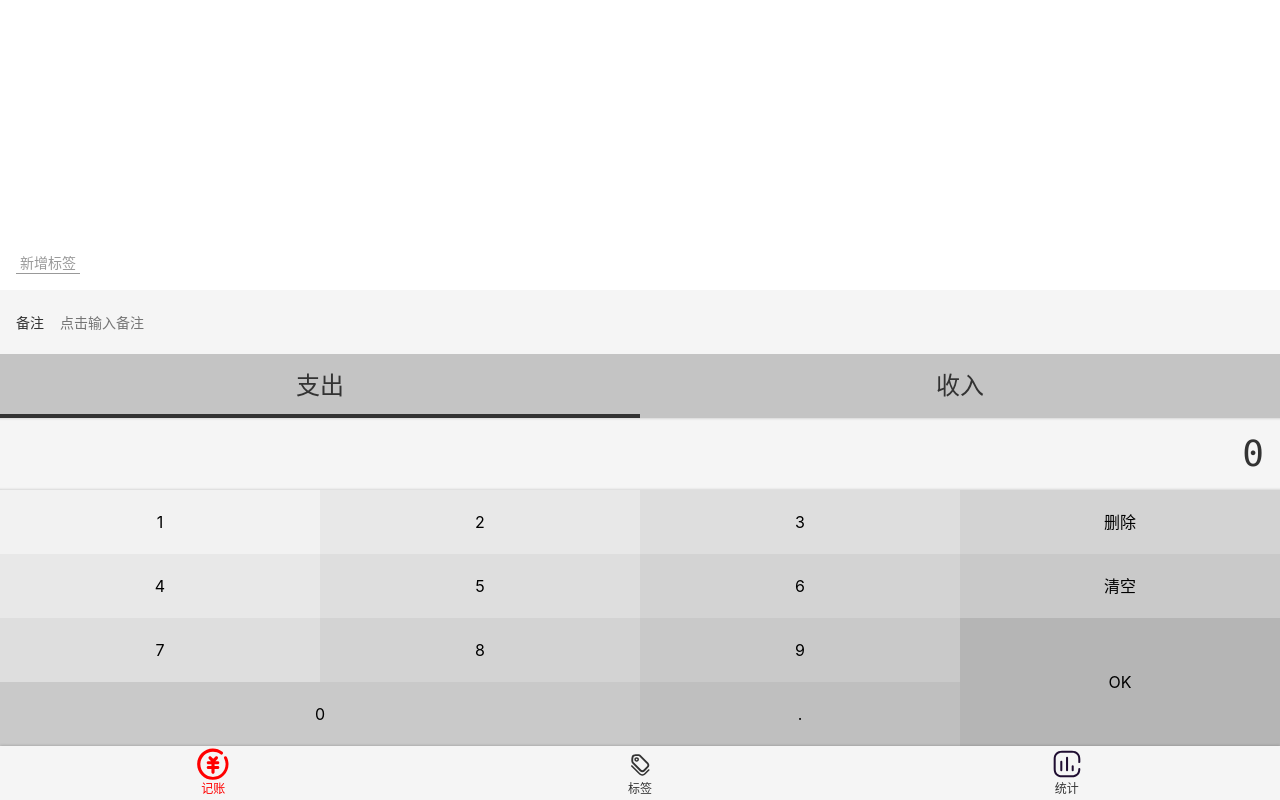
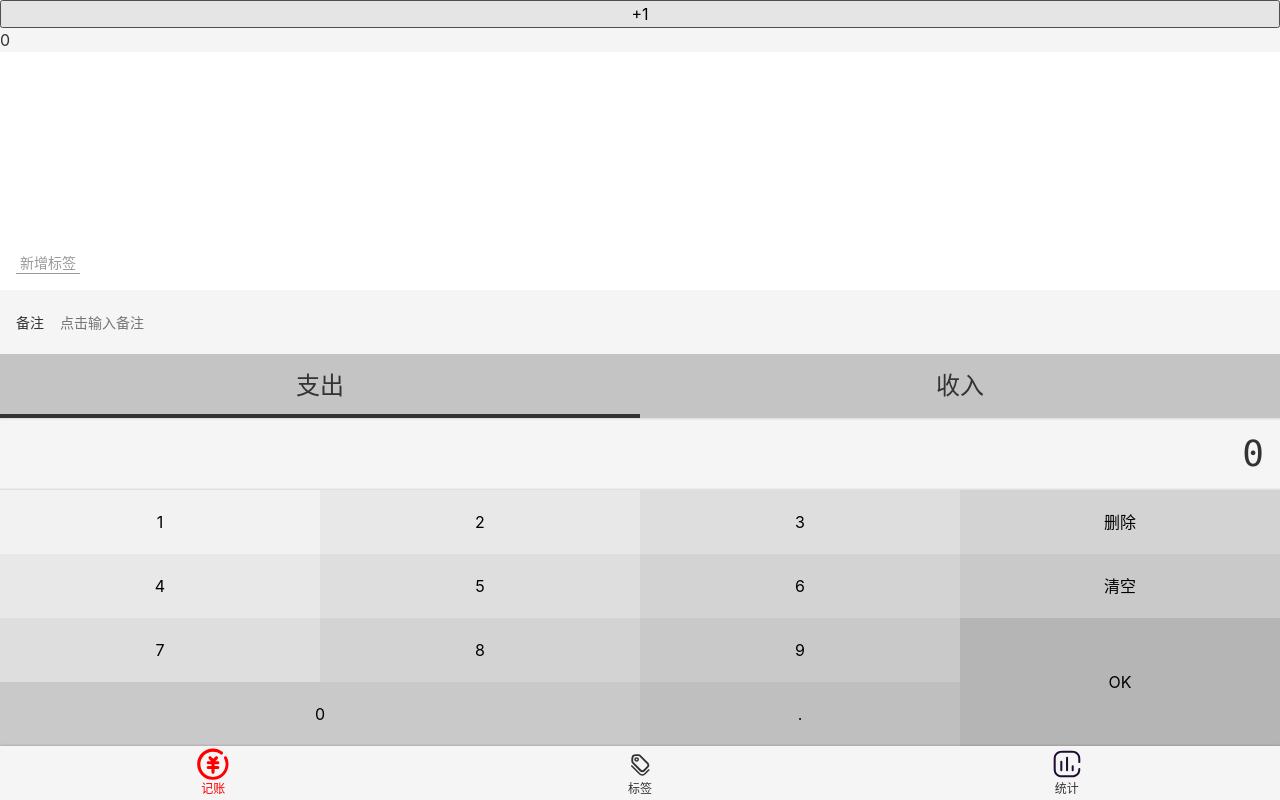
Before and after one commit to yangnju/morney, a Vue app: page /#/money in a window 1280 px wide. Built offline with nearby package versions, Linux system fonts and the light colour scheme.

Commit message:
解决count 传值和ä传递è地址问题

```diff
--- a/src/App.vue
+++ b/src/App.vue
@@ -1,13 +1,26 @@
 <template>
-<div>
-  <router-view/>
-</div>
+  <div>
+    <router-view/>
+  </div>
 </template>
+
+<script lang="js">
+import store from '@/store/index2'
+
+export default {
+  data() {
+    return {
+      store: store
+    }
+  }
+}
+</script>
 
 <style lang="scss">
 @import "~@/assets/style/helper.scss";
 @import "~@/assets/style/reset.scss";
-body{
+
+body {
   -webkit-font-smoothing: antialiased;
   -moz-osx-font-smoothing: grayscale;
   color: #333;
--- a/src/store/index2.ts
+++ b/src/store/index2.ts
@@ -2,6 +2,10 @@
 import tagStore from '@/store/tagStore';
 
 const store = {
+  count: 0,
+  addCount() {
+    this.count += 1;
+  },
   ...recordStore,
   ...tagStore
 };
--- a/src/views/Money.vue
+++ b/src/views/Money.vue
@@ -11,6 +11,8 @@
     </div>
     <!--.sync 会接收组件对DataSource的修改-->
     <tags :data-source.sync="tags" @update:value="onUpdateTags"/>
+    {{count}}
+    <button @click="add">+1</button>
   </Layout>
 </template>
 
@@ -24,11 +26,21 @@
 import store from '@/store/index2';
 
 @Component({
-  components: {Tags, FormItem, Types, NumberPad}
+  components: {Tags, FormItem, Types, NumberPad},
+  computed:{
+    count(){
+      return store.count;
+    },
+    recordList(){
+      return store.recordList
+    }
+  }
 })
 export default class Money extends Vue {
   tags = store.tagList;
-  recordList = store.recordList;
+  add(){
+    store.addCount()
+  }
   record: RecordItem = {
     tags: [], notes: '', type: '-', amount: 0
   };
```
